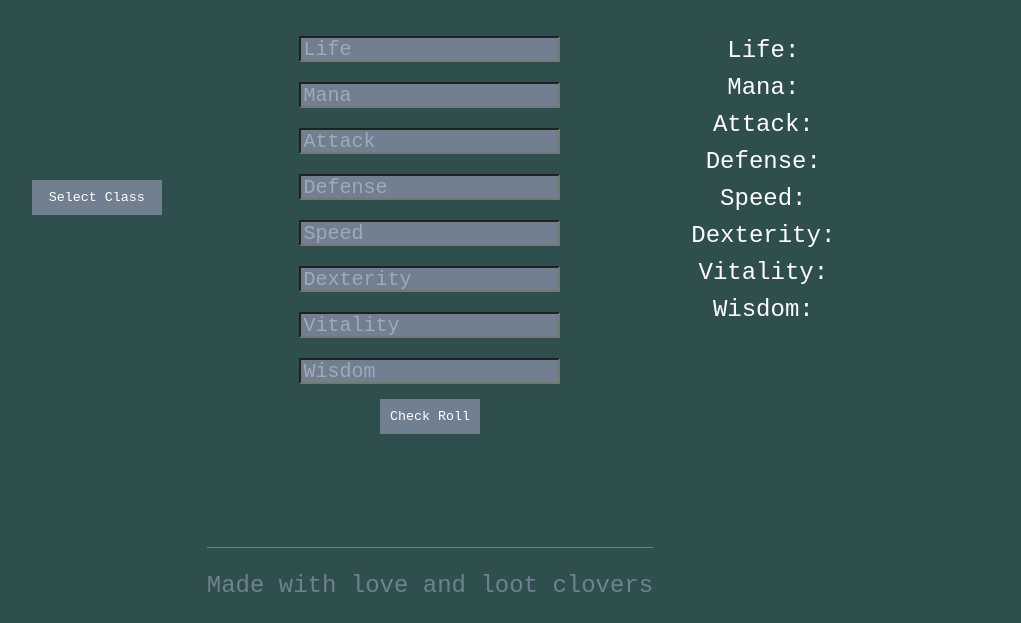
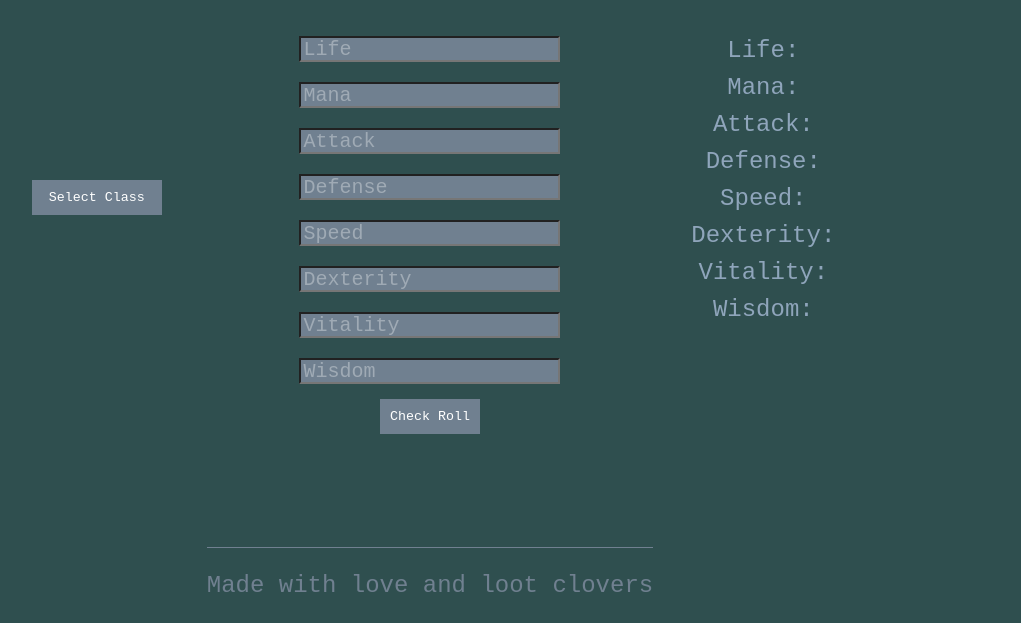
Before and after one commit to Fiskoal/rotmg-tools, a plain HTML site: page roll.html in a window 1280 px wide. Shown: the part 177-800 px from the top of the page, without its empty margins (210-1231 px from the left). Drawn offline with Linux system fonts and the light colour scheme.

Commit message:
changed text color for readability

```diff
--- a/assets/style.css
+++ b/assets/style.css
@@ -185,3 +185,7 @@ input::placeholder {
 .output {
   margin-top: 5px;
 }
+
+#output-roll p {
+  color: rgb(143, 165, 187);
+}
```
